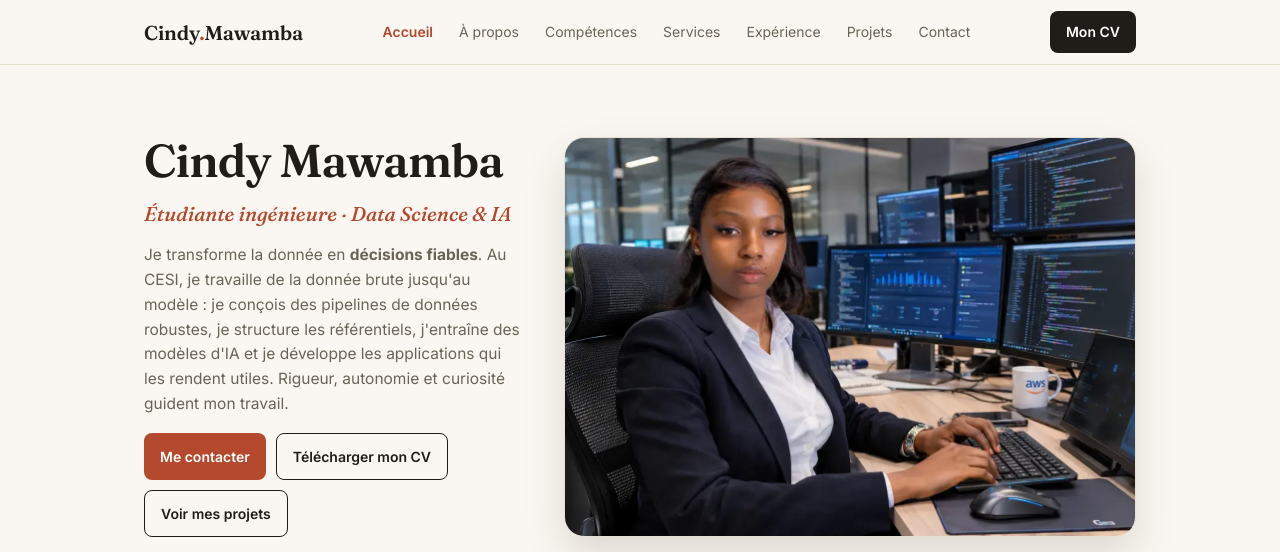
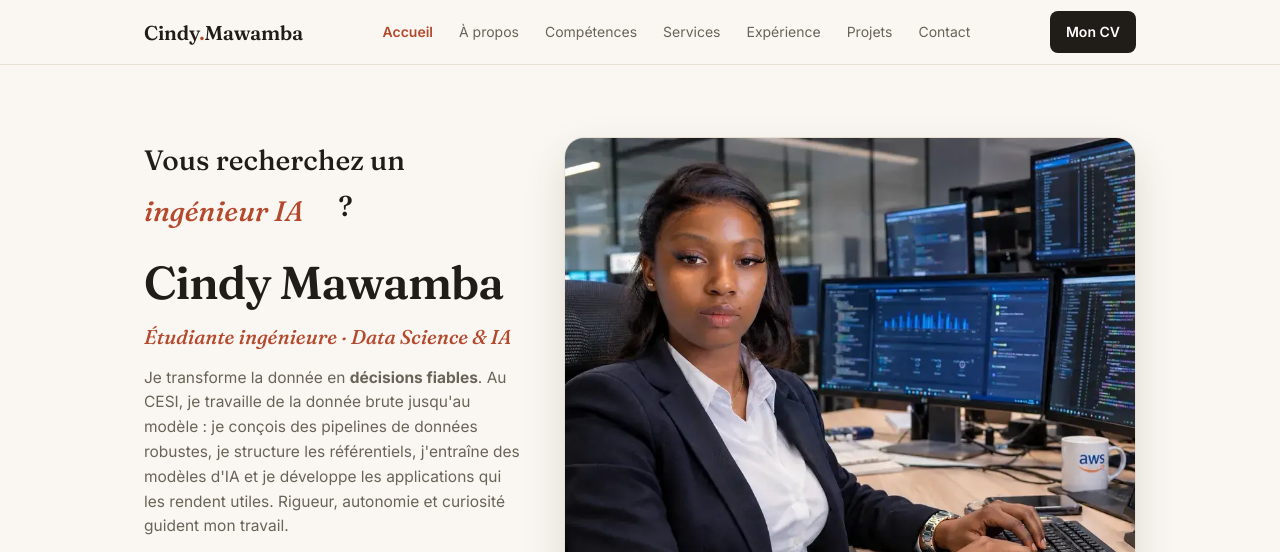
Before and after one commit to cindyelfrid/portfolio, a plain HTML site: page index.html in a window 1280 px wide. Shown: the top 552 px of the page. Drawn offline with Linux system fonts and the light colour scheme.

Commit message:
Accueil : accroche « Vous recherchez un … ? » avec mots qui défilent
Co-Authored-By: Claude Sonnet 5.5 <noreply@anthropic.com>
Claude-Session: https://claude.ai/code/session_019UqGRatHKhCFu9th2LkHxg

```diff
--- a/index.html
+++ b/index.html
@@ -314,6 +314,11 @@ footer{padding:28px 0;border-top:1px solid var(--line);text-align:center;font-si
 }
 nav ul a.active{color:var(--accent);font-weight:600}
 @media(max-width:900px){nav .wrap{height:auto;flex-wrap:wrap;padding-top:10px;padding-bottom:4px;row-gap:4px}nav ul{display:flex!important;order:3;width:100%;overflow-x:auto;gap:20px;padding:8px 0 10px;white-space:nowrap}.navcta{padding:7px 12px}}
+.hook{font-family:'Fraunces',Georgia,serif;font-size:clamp(20px,3.4vw,28px);font-weight:500;margin:0 0 14px;color:var(--text)}
+.hook .rot{display:inline-block;position:relative;height:1.25em;vertical-align:bottom;overflow:hidden;color:var(--accent);font-style:italic;font-weight:600}
+.hook .rot span{display:block;height:1.25em;line-height:1.25em;white-space:nowrap;transition:transform .28s cubic-bezier(.3,.9,.3,1),opacity .28s}
+.hook .rot span.out{transform:translateY(-100%);opacity:0}
+@media (prefers-reduced-motion:reduce){.hook .rot span{transition:none}}
 </style>
 </head>
 <body>
@@ -329,6 +334,7 @@ nav ul a.active{color:var(--accent);font-weight:600}
   <div class="wrap">
     <div class="hero-grid">
     <div class="hero-text">
+    <p class="hook" aria-label="Vous recherchez un Data Scientist, un Data Engineer, un Data Analyst ou un ingénieur IA ?">Vous recherchez un <span class="rot" aria-hidden="true"><span id="rotw">Data Scientist</span></span>&nbsp;?</p>
     <h1>Cindy Mawamba</h1>
     <p class="hero-role">Étudiante ingénieure · Data Science &amp; IA</p>
     <p class="lead">Je transforme la donnée en <strong>décisions fiables</strong>. Au CESI, je travaille de la donnée brute jusqu'au modèle : je conçois des pipelines de données robustes, je structure les référentiels, j'entraîne des modèles d'IA et je développe les applications qui les rendent utiles. Rigueur, autonomie et curiosité guident mon travail.</p>
@@ -567,5 +573,13 @@ function fit(){g.style.gridTemplateColumns='';if(window.innerWidth<=820)return;
 var gap=40,w=g.clientWidth,pw=540;for(var i=0;i<6;i++){g.style.gridTemplateColumns='1fr '+pw+'px';var h=tx.offsetHeight;var n=Math.round(h*1.5);n=Math.max(380,Math.min(n,w-gap-380));if(Math.abs(n-pw)<2)break;pw=n;}}
 window.addEventListener('load',fit);window.addEventListener('resize',fit);fit();})();
 </script>
+<script>
+(function(){var w=document.getElementById('rotw');if(!w)return;
+var L=['Data Scientist','Data Engineer','Data Analyst','ingénieur IA'],i=0;
+if(window.matchMedia&&matchMedia('(prefers-reduced-motion:reduce)').matches)return;
+var r=w.parentNode;function fit(){var m=0;w.style.display='inline-block';L.forEach(function(t){w.textContent=t;m=Math.max(m,w.getBoundingClientRect().width)});w.style.display='';w.textContent=L[i];r.style.width=Math.ceil(m)+2+'px'}
+(document.fonts&&document.fonts.ready?document.fonts.ready:Promise.resolve()).then(fit);
+setInterval(function(){w.classList.add('out');setTimeout(function(){i=(i+1)%L.length;w.textContent=L[i];w.style.transition='none';w.classList.remove('out');w.style.transform='translateY(100%)';w.style.opacity='0';void w.offsetWidth;w.style.transition='';w.style.transform='';w.style.opacity=''},280)},1500)})();
+</script>
 </body>
 </html>
```
